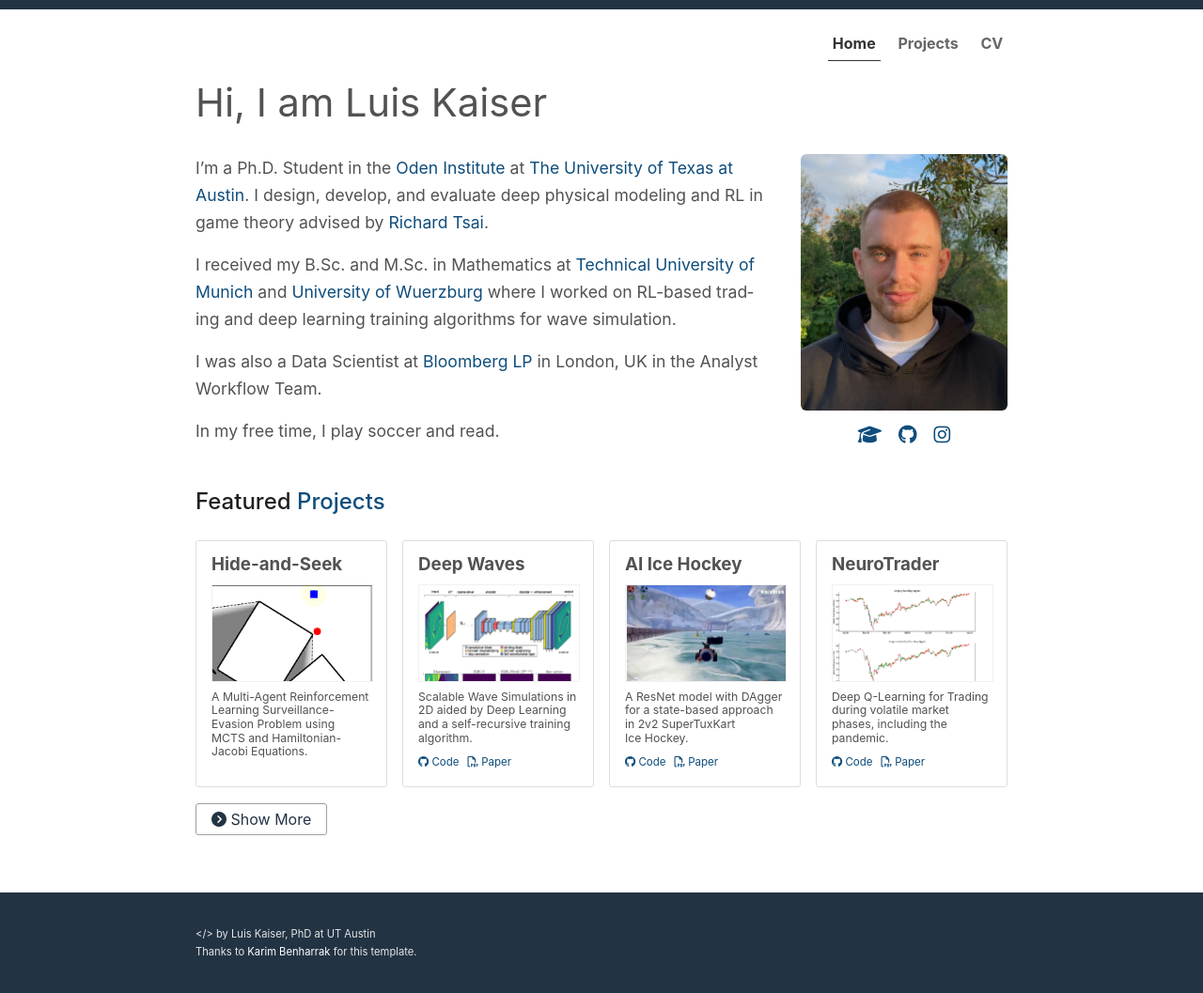
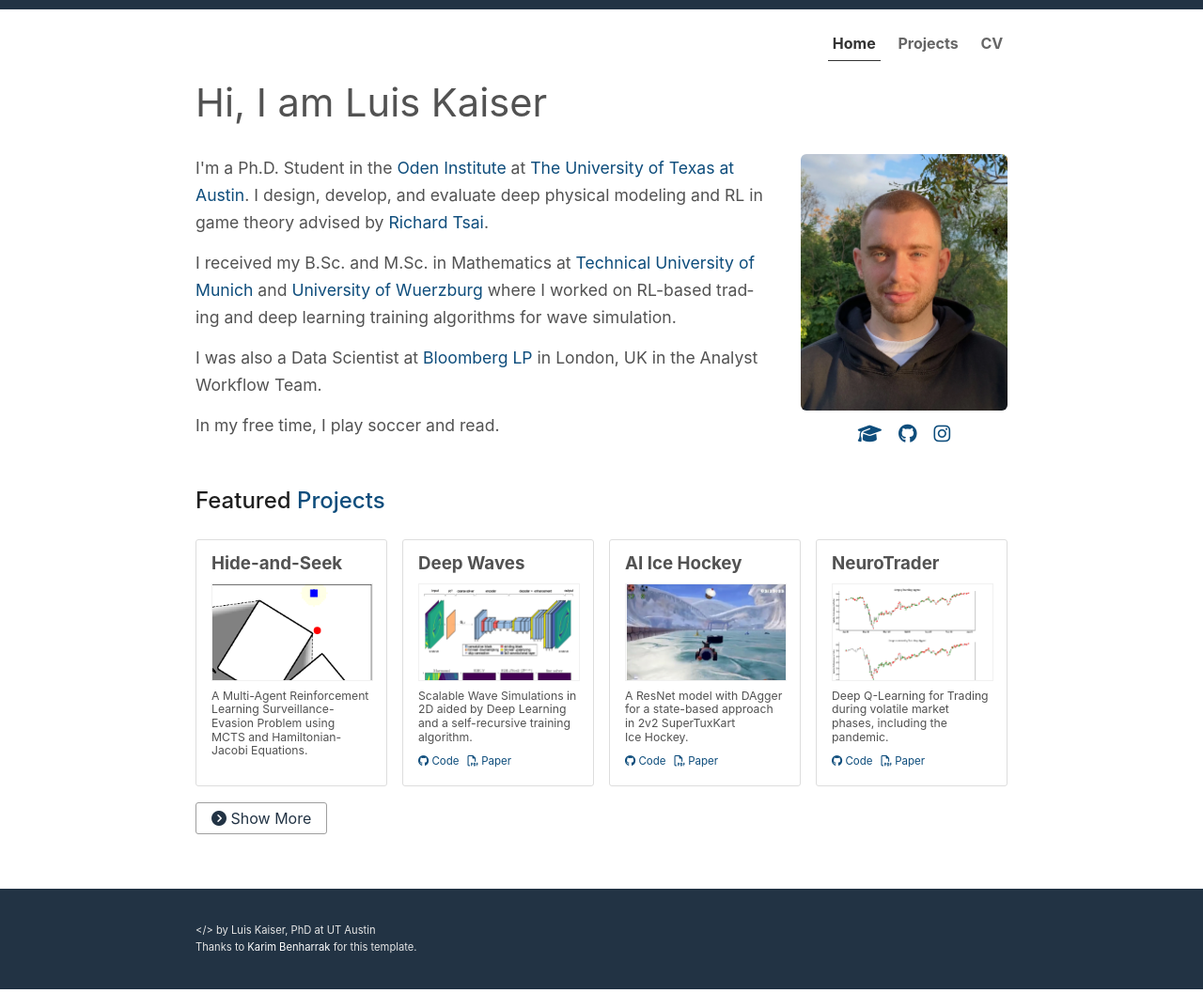
Before and after one commit to utkaiser/utkaiser.github.io, a Jekyll site: the page built from index.md, in a window 1280 px wide. Shown: the whole page at 94% size. Built offline with Jekyll 4.4.1, drawn with Linux system fonts in a browser that asks for light colours; nearby versions of some CDN libraries.

Commit message:
change back

```diff
--- a/_includes/head.html
+++ b/_includes/head.html
@@ -4,8 +4,8 @@
   <meta name="viewport" content="width=device-width, initial-scale=1">
   <meta name="application-name" content="{{ site.title }}">
   <meta name="theme-color" content="#234">
-  <link rel="shortcut icon" href="{{ '/images/favicon.ico' | relative_url }}"/>
-  <link rel="icon" href="{{ '/images/favicon.ico' | relative_url }}"/>
+  <link rel="shortcut icon" href="{{ '/images/favicon.png' | relative_url }}"/>
+  <link rel="icon" href="{{ '/images/favicon.png' | relative_url }}"/>
 
   {% seo %}
 
--- a/_sass/_base.scss
+++ b/_sass/_base.scss
@@ -79,6 +79,7 @@
   -webkit-hyphens: auto;
   -ms-hyphens: auto;
   hyphens: auto;
+  margin-bottom: 0.8em;
 }
 
 
--- a/index.md
+++ b/index.md
@@ -7,13 +7,13 @@
 # Hi, I am Luis Kaiser
 <div class="columns" markdown="1">
 <div class="intro" markdown="1">
-I'm a Ph.D. Student in the [Oden Institute](https://oden.utexas.edu/) at [The University of Texas at Austin](https://www.utexas.edu/). I design, develop, and evaluate deep physical modeling and RL in game theory advised by [Richard Tsai](https://web.ma.utexas.edu/users/ytsai/).
+<p>I'm a Ph.D. Student in the <a href="https://oden.utexas.edu/">Oden Institute</a> at <a href="https://www.utexas.edu/">The University of Texas at Austin</a>. I design, develop, and evaluate deep physical modeling and RL in game theory advised by <a href="https://web.ma.utexas.edu/users/ytsai/">Richard Tsai</a>.</p>
 
-I received my B.Sc. and M.Sc. in Mathematics at [Technical University of Munich](https://www.tum.de/) and [University of Wuerzburg](https://www.uni-wuerzburg.de/) where I worked on RL-based trading and deep learning training algorithms for wave simulation.
+<p>I received my B.Sc. and M.Sc. in Mathematics at <a href="https://www.tum.de/">Technical University of Munich</a> and <a href="https://www.uni-wuerzburg.de/">University of Wuerzburg</a> where I worked on RL-based trading and deep learning training algorithms for wave simulation.</p>
 
-I was also a Data Scientist at [Bloomberg LP](https://www.bloomberg.com) in London, UK in the Analyst Workflow Team.
+<p>I was also a Data Scientist at <a href="https://www.bloomberg.com">Bloomberg LP</a> in London, UK in the Analyst Workflow Team.</p>
 
-In my free time, I play soccer and read.
+<p>In my free time, I play soccer and read.</p>
 
 </div>
 <div class="me" markdown="1" style="text-align: center;">
```
